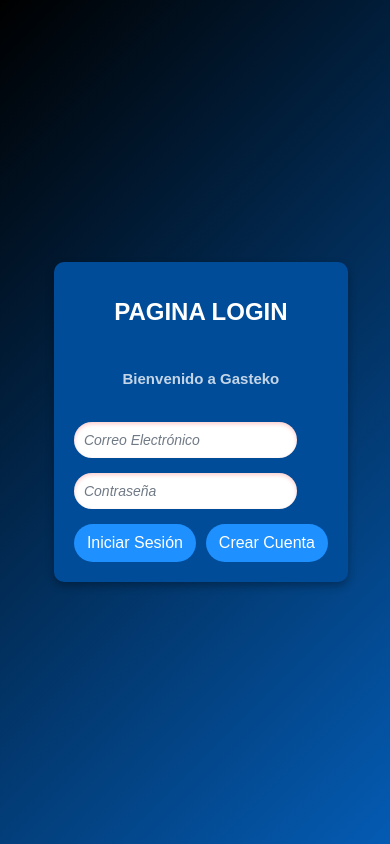
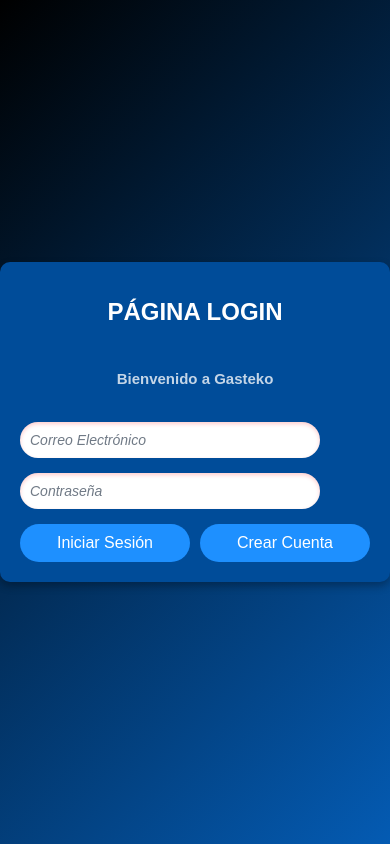
Before and after one commit to JTastico/Gasteko-finance, a React (Create React App) app in the folder frontend/: page /login in a window 390 px wide. Built offline with nearby package versions, Linux system fonts and the light colour scheme.

Commit message:
Fixed styles

```diff
--- a/frontend/src/App.js
+++ b/frontend/src/App.js
@@ -15,7 +15,8 @@ function App() {
       <Routes>
         <Route path="/login" element={<Login />} />
         <Route path="/register" element={<Register />} />
-        <Route path="/" element={<Dashboard />} />
+        <Route exact path="/" element={<Dashboard />} />
+
         <Route
           path="/"
           element={
--- a/frontend/src/components/Auth/Login.js
+++ b/frontend/src/components/Auth/Login.js
@@ -1,6 +1,6 @@
 import React, { useState } from 'react';
 import axios from 'axios';
-import "./styles_all.css";
+import "./css/Login.css"; // Asegúrate de que el archivo CSS esté en la misma carpeta
 import { useNavigate } from 'react-router-dom';
 
 const Login = () => {
@@ -23,8 +23,9 @@ const Login = () => {
   };
 
   return (
+    <div className="login-page">
       <form onSubmit={handleSubmit}>
-      <h1>PAGINA LOGIN</h1>
+        <h1>PÁGINA LOGIN</h1>
         <h2>Bienvenido a Gasteko</h2>
         <input
           type="email"
@@ -50,6 +51,7 @@ const Login = () => {
           </button>
         </div>
       </form>
+    </div>
   );
 };
 
--- a/frontend/src/components/Auth/Register.js
+++ b/frontend/src/components/Auth/Register.js
@@ -1,6 +1,6 @@
 import React, { useState, useEffect } from 'react';
 import axios from 'axios';
-import "./styles_all.css";
+import "./css/Register.css"; // Asegúrate de que el archivo CSS esté en la misma carpeta
 
 const Register = () => {
   const [formData, setFormData] = useState({
@@ -40,8 +40,9 @@ const Register = () => {
   };
 
   return (
+    <div className="register-page">
       <form onSubmit={handleSubmit}>
-      <h1>PAGINA DE REGISTRO</h1>
+        <h1>PÁGINA DE REGISTRO</h1>
         {/* Campos del formulario */}
         <input type="text" name="nombre" onChange={handleInputChange} placeholder="Nombre" required />
         <input type="text" name="apellido" onChange={handleInputChange} placeholder="Apellido" required />
@@ -60,6 +61,7 @@ const Register = () => {
         <input type="password" name="password" onChange={handleInputChange} placeholder="Contraseña" required />
         <button type="submit">Registrar</button>
       </form>
+    </div>
   );
 };
 
--- /dev/null
+++ b/frontend/src/components/Auth/css/Login.css
@@ -0,0 +1,99 @@
+/* Fondo general de la página */
+.login-page {
+    margin: 0;
+    font-family: Arial, sans-serif;
+    background: linear-gradient(135deg, #000000, #045bb3);
+    display: flex;
+    justify-content: center;
+    align-items: center;
+    height: 100vh;
+  }
+
+  /* Estilo del formulario */
+  .login-page form {
+    background-color: #004c99;
+    border-radius: 10px;
+    box-shadow: 0px 4px 8px rgba(0, 0, 0, 0.3);
+    padding: 30px;
+    width: 350px;
+    display: flex;
+    flex-direction: column;
+    gap: 15px;
+  }
+
+  /* Estilo de los inputs y selects */
+  .login-page input,
+  .login-page select {
+    width: 80%;
+    padding: 10px;
+    border-radius: 45px;
+    border: none;
+    font-size: 14px;
+    box-shadow: inset 0px 2px 4px rgba(255, 0, 0, 0.2);
+  }
+
+  .login-page input:focus,
+  .login-page select:focus {
+    outline: none;
+    border: 3px solid #1e90ff;
+  }
+
+  /* Placeholder estilizado */
+  .login-page input::placeholder {
+    color: #707a86;
+    font-style: italic;
+    font-size: 14px;
+  }
+
+  /* Contenedor de los botones */
+  .button-container {
+    display: flex;
+    justify-content: space-between;
+    gap: 10px;
+  }
+
+  /* Botones */
+  .login-page button {
+    background-color: #1e90ff;
+    color: #ffffff;
+    font-size: 16px;
+    padding: 10px;
+    border: none;
+    border-radius: 45px;
+    cursor: pointer;
+    transition: background-color 0.5s ease;
+    flex: 1;
+  }
+
+  .login-page button:hover {
+    background-color: #0b65bf;
+  }
+
+  /* Títulos dentro del formulario */
+  .login-page h1 {
+    text-align: center;
+    font-size: 24px;
+    color: #ffffff;
+  }
+
+  .login-page h2 {
+    text-align: center;
+    font-size: 15px;
+    margin-bottom: 20px;
+    color: #ffffffc4;
+  }
+
+  /* Estilo general para texto */
+  .login-page label {
+    font-size: 14px;
+    margin-bottom: 5px;
+    color: #dcdcdc;
+  }
+
+  /* Responsive Design */
+  @media (max-width: 400px) {
+    .login-page form {
+      width: 90%;
+      padding: 20px;
+    }
+  }
--- /dev/null
+++ b/frontend/src/components/Auth/css/Register.css
@@ -0,0 +1,92 @@
+/* Fondo general de la página */
+.register-page {
+    margin: 0;
+    font-family: Arial, sans-serif;
+    background: linear-gradient(135deg, #000000, #045bb3);
+    display: flex;
+    justify-content: center;
+    align-items: center;
+    height: 100vh;
+  }
+
+  /* Estilo del formulario */
+  .register-page form {
+    background-color: #004c99;
+    border-radius: 10px;
+    box-shadow: 0px 4px 8px rgba(0, 0, 0, 0.3);
+    padding: 30px;
+    width: 350px;
+    display: flex;
+    flex-direction: column;
+    gap: 15px;
+  }
+
+  /* Estilo de los inputs y selects */
+  .register-page input,
+  .register-page select {
+    width: 80%;
+    padding: 10px;
+    border-radius: 45px;
+    border: none;
+    font-size: 14px;
+    box-shadow: inset 0px 2px 4px rgba(255, 0, 0, 0.2);
+  }
+
+  .register-page input:focus,
+  .register-page select:focus {
+    outline: none;
+    border: 3px solid #1e90ff;
+  }
+
+  /* Placeholder estilizado */
+  .register-page input::placeholder {
+    color: #707a86;
+    font-style: italic;
+    font-size: 14px;
+  }
+
+  /* Botón de submit */
+  .register-page button {
+    background-color: #1e90ff;
+    color: #ffffff;
+    font-size: 16px;
+    padding: 10px;
+    border: none;
+    border-radius: 45px;
+    cursor: pointer;
+    transition: background-color 0.5s ease;
+    margin-top: 15px;
+  }
+
+  .register-page button:hover {
+    background-color: #0b65bf;
+  }
+
+  /* Títulos dentro del formulario */
+  .register-page h1 {
+    text-align: center;
+    font-size: 24px;
+    color: #ffffff;
+  }
+
+  .register-page h2 {
+    text-align: center;
+    font-size: 15px;
+    margin-bottom: 20px;
+    color: #ffffffc4;
+  }
+
+  /* Estilo general para texto */
+  .register-page label {
+    font-size: 14px;
+    margin-bottom: 5px;
+    color: #dcdcdc;
+  }
+
+  /* Responsive Design */
+  @media (max-width: 400px) {
+    .register-page form {
+      width: 90%;
+      padding: 20px;
+    }
+  }
--- a/frontend/src/components/Auth/styles_all.css
+++ /dev/null
@@ -1,101 +0,0 @@
-/* Fondo general de la página */
-body {
-  margin: 0;
-  font-family: Arial, sans-serif;
-  background: linear-gradient(135deg, #000000, #045bb3);
-  display: flex;
-  justify-content: center;
-  align-items: center;
-  height: 100vh;
-}
-
-/* Estilo del formulario */
-form {
-  background-color: #004c99;
-  border-radius: 10px;
-  box-shadow: 0px 4px 8px rgba(0, 0, 0, 0.3);
-  padding: 30px;
-  width: 350px;
-  display: flex;
-  flex-direction: column;
-  gap: 15px;
-}
-
-/* Estilo de los inputs y selects */
-input, select {
-  width: 80%;
-  padding: 10px;
-  border-radius: 45px;
-  border: none;
-  font-size: 14px;
-  box-shadow: inset 0px 2px 4px rgba(255, 0, 0, 0.2);
-}
-
-input:focus, select:focus {
-  outline: none;
-  border: 3px solid #1e90ff;
-}
-
-/* Placeholder estilizado */
-input::placeholder {
-  color: #707a86;
-  font-style: italic;
-  font-size: 14px;
-}
-
-/* Contenedor de los botones */
-.button-container {
-  display: flex;
-  justify-content: space-between;
-  gap: 10px;
-}
-
-/* Botones */
-button {
-  background-color: #1e90ff;
-  color: #ffffff;
-  font-size: 16px;
-  padding: 10px;
-  border: none;
-  border-radius: 45px;
-  cursor: pointer;
-  transition: background-color 0.5s ease;
-  flex: 1;
-}
-
-button:hover {
-  background-color: #0b65bf;
-}
-
-button:hover {
-  background-color: #0b65bf;
-}
-
-/* Títulos dentro del formulario */
-h1 {
-  text-align: center;
-  font-size: 24px;
-  color: #ffffff;
-}
-h2 {
-  text-align: center;
-  font-size: 15px;
-  margin-bottom: 20px;
-  color: #ffffffc4;
-}
-
-
-/* Estilo general para texto */
-label {
-  font-size: 14px;
-  margin-bottom: 5px;
-  color: #dcdcdc;
-}
-
-/* Responsive Design */
-@media (max-width: 400px) {
-  form {
-    width: 90%;
-    padding: 20px;
-  }
-}
```
Lines whose indentation alone changed are shown as unchanged.
